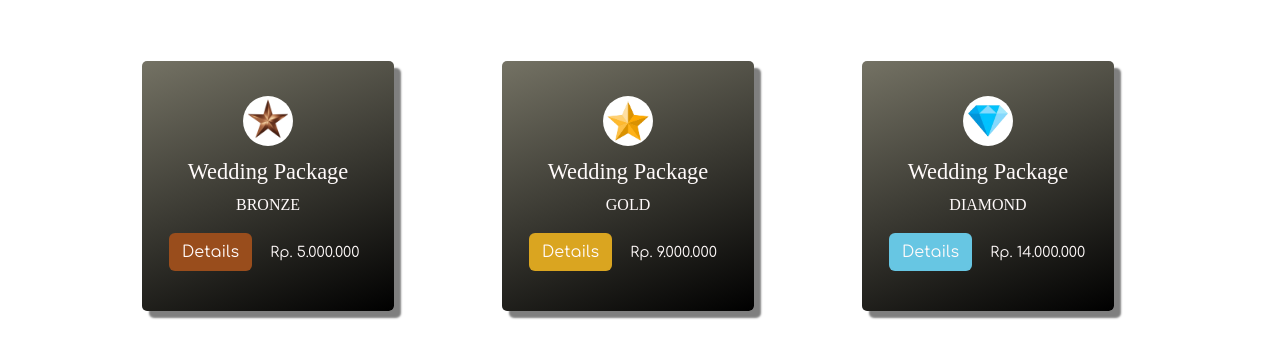
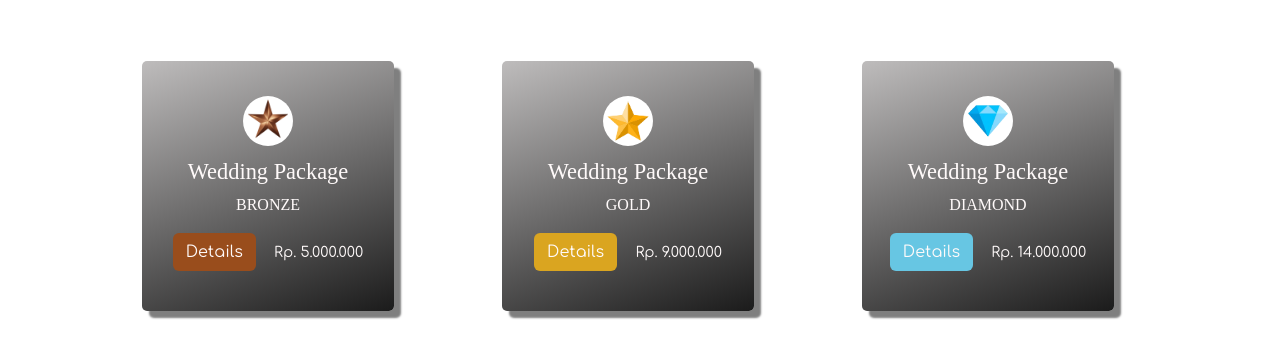
Before and after one commit to mrioismail/whyerd, a plain HTML site: page index.html in a window 1280 px wide. Shown: the part 2874-3231 px from the top of the page. Drawn offline with nearby package versions, Linux system fonts and the light colour scheme; a web font is replaced by a local one.

Commit message:
revisi wedding package

```diff
--- a/index.html
+++ b/index.html
@@ -221,9 +221,9 @@
                   <p>Aspired by natural</p>
                </div>
             </div>
-            <div class="row mt-5 ms-5">
+            <div class="row mt-5 ms-5 text-center">
                <div class="col-lg-4 col-md-12 col-12 mb-4">
-                  <div class="card-services">
+                  <div class="card-services text-center">
                      <div class="circle-icon position-relative mx-auto">
                         <img src="img/bronze.png" alt="" class="bronze-img img-fluid position-absolute top-50 start-50 translate-middle" />
                      </div>
--- a/style.css
+++ b/style.css
@@ -1,5 +1,5 @@
 :root {
-   --primary: #747264;
+   --primary: #858581;
    --second: #994d1c;
    --color-text: #fffafa;
 }
@@ -181,7 +181,7 @@ body {
    width: 75%;
    height: 250px;
    border-radius: 5px;
-   background: linear-gradient(160deg, var(--primary), #000);
+   background: linear-gradient(160deg, #bebcbc, #1b1b1b);
    padding: 35px 20px;
    box-shadow: 7px 7px 2px rgba(0, 0, 0, 0.5);
 }
@@ -296,7 +296,7 @@ body {
    }
 
    .services .card-services .price {
-      font-size: 0.8rem;
+      font-size: 0.7rem;
       padding: 0;
    }
 }
```
